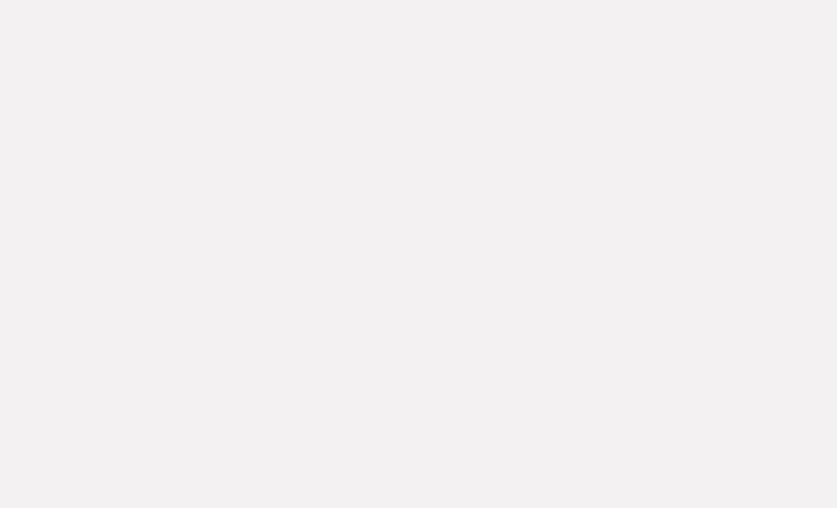
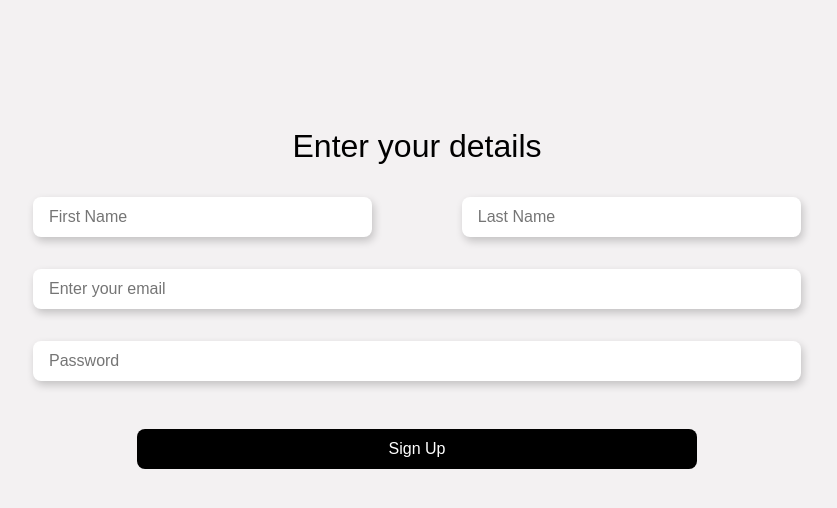
Before and after one commit to gaurav712/getartFrontend, a React (Create React App) app: page /signup in a window 1280 px wide. Shown: the top 508 px of the page, without its empty margins (223-1060 px from the left). Built offline with nearby package versions, Linux system fonts and the light colour scheme.

Commit message:
implemented useState() for Login and SignUp

```diff
--- a/src/assets/stylesheets/Common.css
+++ b/src/assets/stylesheets/Common.css
@@ -9,7 +9,6 @@
 .loginButton,
 .submitButton {
   font-size: 1rem;
-  width: fit-content;
   padding: 0.5em 1em;
   border-radius: 0.5em;
   border: none;
--- a/src/assets/stylesheets/Login.css
+++ b/src/assets/stylesheets/Login.css
@@ -12,19 +12,9 @@
 }
 
 .loginFields {
-  font-size: 1rem;
-  border: none;
   width: 60%;
   margin: 1rem auto;
   text-align: center;
-  box-shadow: 2px 4px 8px 0 rgba(0, 0, 0, 0.2);
-}
-
-.loginFields[type="text"],
-.loginFields[type="password"] {
-  border-bottom: 2px solid black;
-  background-color: #ddd;
-  border-radius: 0.25em;
 }
 
 .loginFields:focus {
@@ -33,6 +23,10 @@
   border: none;
 }
 
+.signUpText {
+  margin: auto;
+}
+
 @media (min-width: 600px) {
   .loginFields {
     width: 50%;
--- /dev/null
+++ b/src/assets/stylesheets/SignUp.css
@@ -0,0 +1,40 @@
+.signUpContent {
+  margin: 5em auto;
+}
+
+.nameSection {
+  display: flex;
+  justify-content: space-between;
+  margin: 1rem;
+}
+
+.nameSectionElement {
+  width: 40%;
+}
+
+.emailSection {
+  display: flex;
+  flex-direction: column;
+}
+
+.emailSectionElement {
+  margin: 1rem;
+  width: inherit;
+}
+
+.signUpButton {
+  margin: 2rem auto;
+  width: 70%;
+}
+
+@media (max-width: 600px) {
+  .nameSection {
+    flex-direction: column;
+    margin: auto 1rem;
+  }
+
+  .nameSectionElement {
+    width: inherit;
+    margin: 1rem 0;
+  }
+}
--- a/src/components/AddProduct.js
+++ b/src/components/AddProduct.js
@@ -96,7 +96,9 @@ export default function AddProduct() {
         <p style={{ fontSize: "0.9rem" }}>
           This product has multiple variants. Like different sizes or colours.
         </p>
-        <button className="submitButton">Add Variant Option</button>
+        <button className="submitButton" style={{ width: "fit-content" }}>
+          Add Variant Option
+        </button>
       </div>
       <div className="dataSection">
         <div className="header">SEO Meta Details</div>
--- a/src/components/Login.js
+++ b/src/components/Login.js
@@ -1,17 +1,50 @@
+import { useState } from "react";
+import { Link } from "react-router-dom";
+
 import "../assets/stylesheets/Common.css";
 import "../assets/stylesheets/Login.css";
 
 export default function Login() {
+  const [loginInfo, setLoginInfo] = useState({
+    username: "",
+    password: ""
+  });
+
   function logInToAccount(e) {
     e.preventDefault();
+
+    console.log(loginInfo);
   }
 
   return (
     <form className="container loginContent" onSubmit={logInToAccount}>
       <div className="heading">Log In</div>
-      <input type="text" className="loginFields" placeholder="Username" />
-      <input type="password" className="loginFields" placeholder="Password" />
-      <input type="submit" className="loginButton loginFields" value="Log In" />
+      <input
+        type="text"
+        className="loginFields textInput"
+        placeholder="Username"
+        value={loginInfo.username}
+        onChange={(e) =>
+          setLoginInfo({ ...loginInfo, username: e.target.value })
+        }
+      />
+      <input
+        type="password"
+        className="loginFields textInput"
+        placeholder="Password"
+        value={loginInfo.password}
+        onChange={(e) =>
+          setLoginInfo({ ...loginInfo, password: e.target.value })
+        }
+      />
+      <input
+        type="submit"
+        className="loginButton loginFields textInput"
+        value="Log In"
+      />
+      <div className="signUpText">
+        No account? <Link to={"/signup"}>Sign Up</Link>
+      </div>
     </form>
   );
 }
--- /dev/null
+++ b/src/components/SignUp.js
@@ -0,0 +1,73 @@
+import { useState } from "react";
+import "../assets/stylesheets/Common.css";
+import "../assets/stylesheets/SignUp.css";
+
+export default function SignUp() {
+  const [signUpInfo, setSignUpInfo] = useState({
+    firstName: "",
+    lastName: "",
+    email: "",
+    password: ""
+  });
+
+  function signUpUser(e) {
+    e.preventDefault();
+
+    console.log(signUpInfo);
+  }
+
+  return (
+    <form className="container signUpContent" onSubmit={signUpUser}>
+      <center>
+        <div className="heading">Enter your details</div>
+      </center>
+      <div>
+        <div className="nameSection">
+          <input
+            type="text"
+            className="textInput nameSectionElement"
+            placeholder="First Name"
+            value={signUpInfo.firstName}
+            onChange={(e) =>
+              setSignUpInfo({ ...signUpInfo, firstName: e.target.value })
+            }
+          />
+          <input
+            type="text"
+            className="textInput nameSectionElement"
+            placeholder="Last Name"
+            value={signUpInfo.lastName}
+            onChange={(e) =>
+              setSignUpInfo({ ...signUpInfo, lastName: e.target.value })
+            }
+          />
+        </div>
+        <div className="emailSection">
+          <input
+            type="text"
+            className="textInput emailSectionElement"
+            placeholder="Enter your email"
+            value={signUpInfo.email}
+            onChange={(e) =>
+              setSignUpInfo({ ...signUpInfo, email: e.target.value })
+            }
+          />
+          <input
+            type="password"
+            className="textInput emailSectionElement"
+            placeholder="Password"
+            value={signUpInfo.password}
+            onChange={(e) =>
+              setSignUpInfo({ ...signUpInfo, password: e.target.value })
+            }
+          />
+          <input
+            type="submit"
+            className="loginButton signUpButton"
+            value="Sign Up"
+          />
+        </div>
+      </div>
+    </form>
+  );
+}
--- a/src/components/routing/Routes.js
+++ b/src/components/routing/Routes.js
@@ -2,6 +2,7 @@ import { Route, Switch } from "react-router-dom";
 import Home from "../Home";
 import AddProduct from "../AddProduct";
 import Login from "../Login";
+import SignUp from "../SignUp";
 
 export default function Routes() {
   return (
@@ -9,6 +10,7 @@ export default function Routes() {
       <Route exact path="/" component={Home}></Route>
       <Route exact path="/addproduct" component={AddProduct}></Route>
       <Route exact path="/login" component={Login}></Route>
+      <Route exact path="/signup" component={SignUp}></Route>
     </Switch>
   );
 }
```
